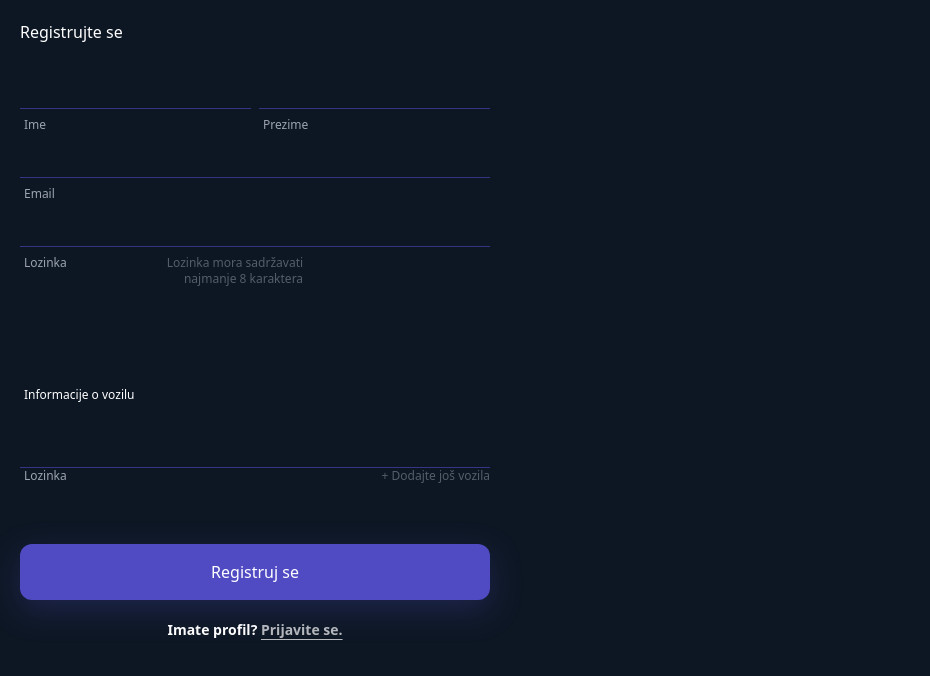
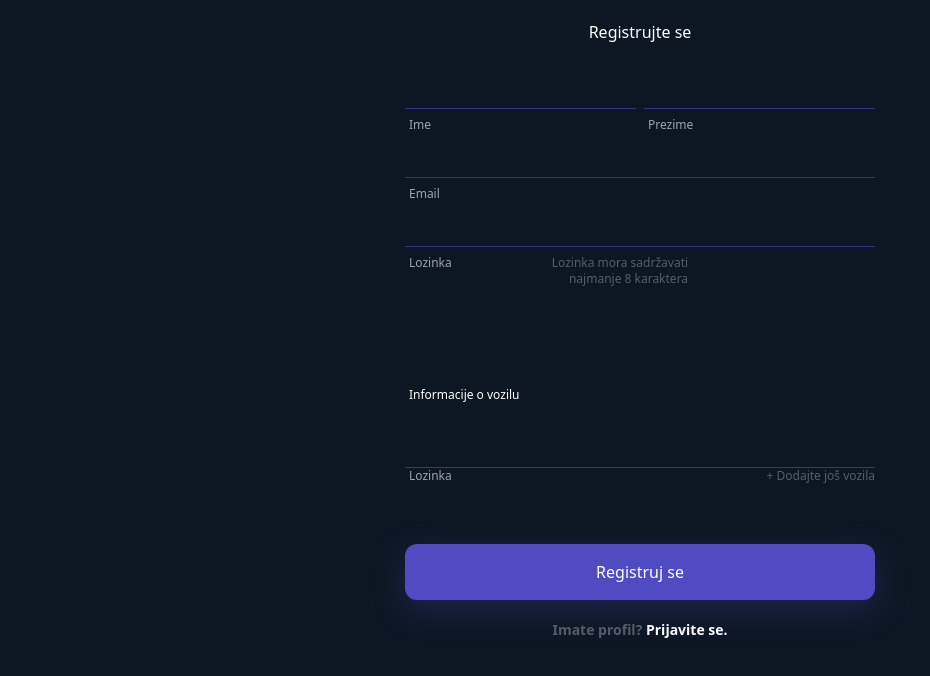
Before and after one commit to nedim-bajric/parkware, a React (Create React App) app: page /register in a window 1280 px wide. Shown: the top 676 px of the page, without its empty margins (0-930 px from the left). Built offline with nearby package versions, Linux system fonts and the light colour scheme.

Commit message:
Changes on link for login

```diff
--- a/src/pages/Register.jsx
+++ b/src/pages/Register.jsx
@@ -5,7 +5,7 @@ import Button from "../components/Button/Button";
 const Register = () => {
   return (
     <div className="w-screen min-h-screen bg-dark_blue  ">
-      <div className="w-full h-full text-white p-5 flex flex-col items-start justify-start space-y-10">
+      <div className="w-full h-full text-white p-5 flex flex-col items-center justify-center space-y-10">
         <h1 className="text-base font-medium">Registrujte se</h1>
         <div className="max-w-full space-y-5">
           <div className="w-full flex items-center justify-center  space-x-2">
@@ -62,11 +62,11 @@ const Register = () => {
             </div>
           </div>
           <Button title="Registruj se"/>
-          <h3 className="w-full text-center font-bold text-sm">
+          <h3 className="w-full text-center text-white/30 font-bold text-sm">
             Imate profil?{" "}
             <Link
               to="/login"
-              className="text-white/70 underline underline-offset-4 text-sm"
+              className="text-white/100 underline-offset-4 text-sm"
             >
               Prijavite se.
             </Link>
```
